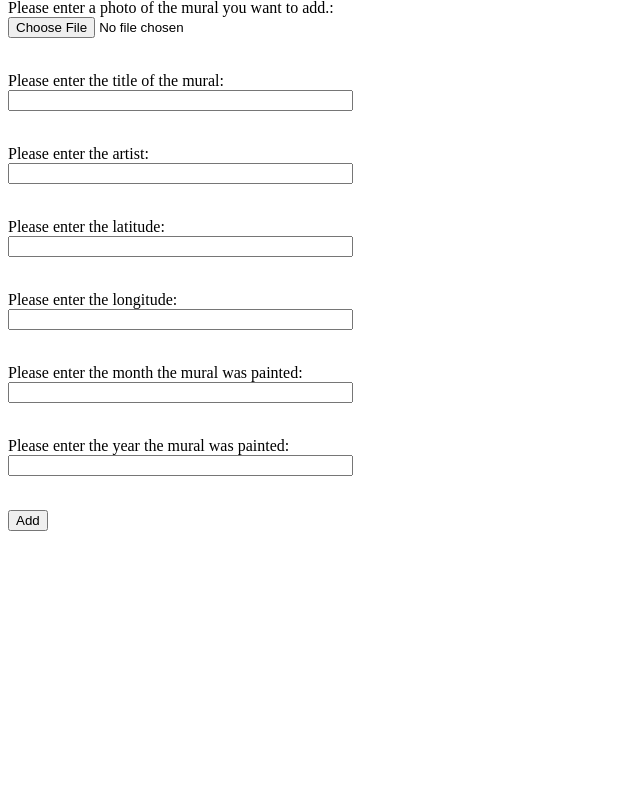
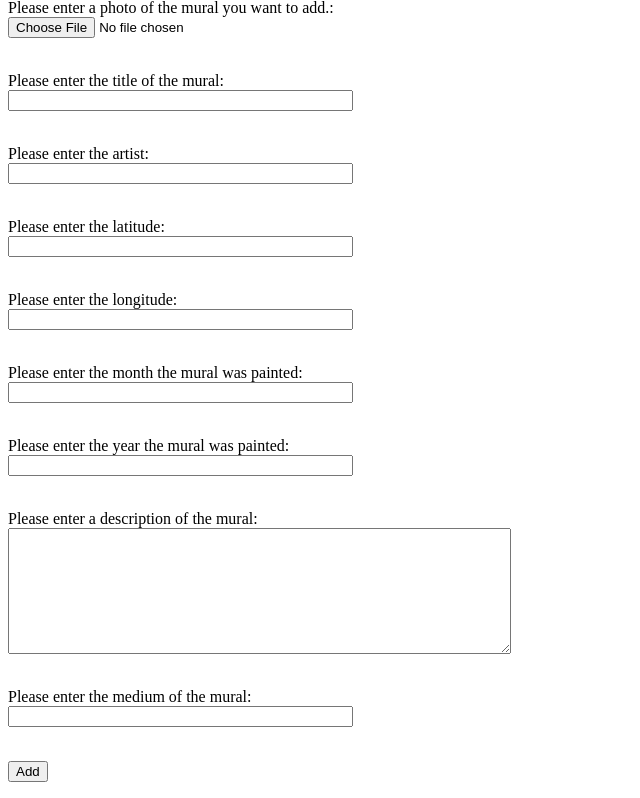
Before and after one commit to JumboCode/NorthShoreCDC, a Python web app: template flask/templates/My-Form.html in a window 1280 px wide. Shown: the part 84-882 px from the top of the page, without its empty margins (0-640 px from the left). Before the commit the page ends 615 px from the top, so only its background shows below. Run offline with Jinja, Linux system fonts and the light colour scheme; the template is opened without the code that fills it, so the values that code supplies are empty, except form fields; form fields are guessed from the names that the template uses.

Commit message:
Description and medium fields added

```diff
--- a/flask/templates/My-Form.html
+++ b/flask/templates/My-Form.html
@@ -38,6 +38,16 @@
       {% for error in form.year.errors %}
         <span style="color: red;">[{{ error }}]</span>
       {% endfor %}<br>
+      <p> Please enter a description of the mural: <br>
+      {{ form.description(rows=8, cols=60) }} <br>
+      {% for error in form.description.errors %}
+        <span style="color: red;">[{{ error }}]</span>
+      {% endfor %}<br>
+      <p> Please enter the medium of the mural: <br>
+      {{ form.medium(size=40) }} <br>
+      {% for error in form.medium.errors %}
+        <span style="color: red;">[{{ error }}]</span>
+      {% endfor %}<br>
       <p><input type ="submit" value="Add" class="btn btn-sm btn-primary"></p>
     </form>
 {% endblock %}
```
Also changed, not shown: flask/app.py (+6 -2 lines).
